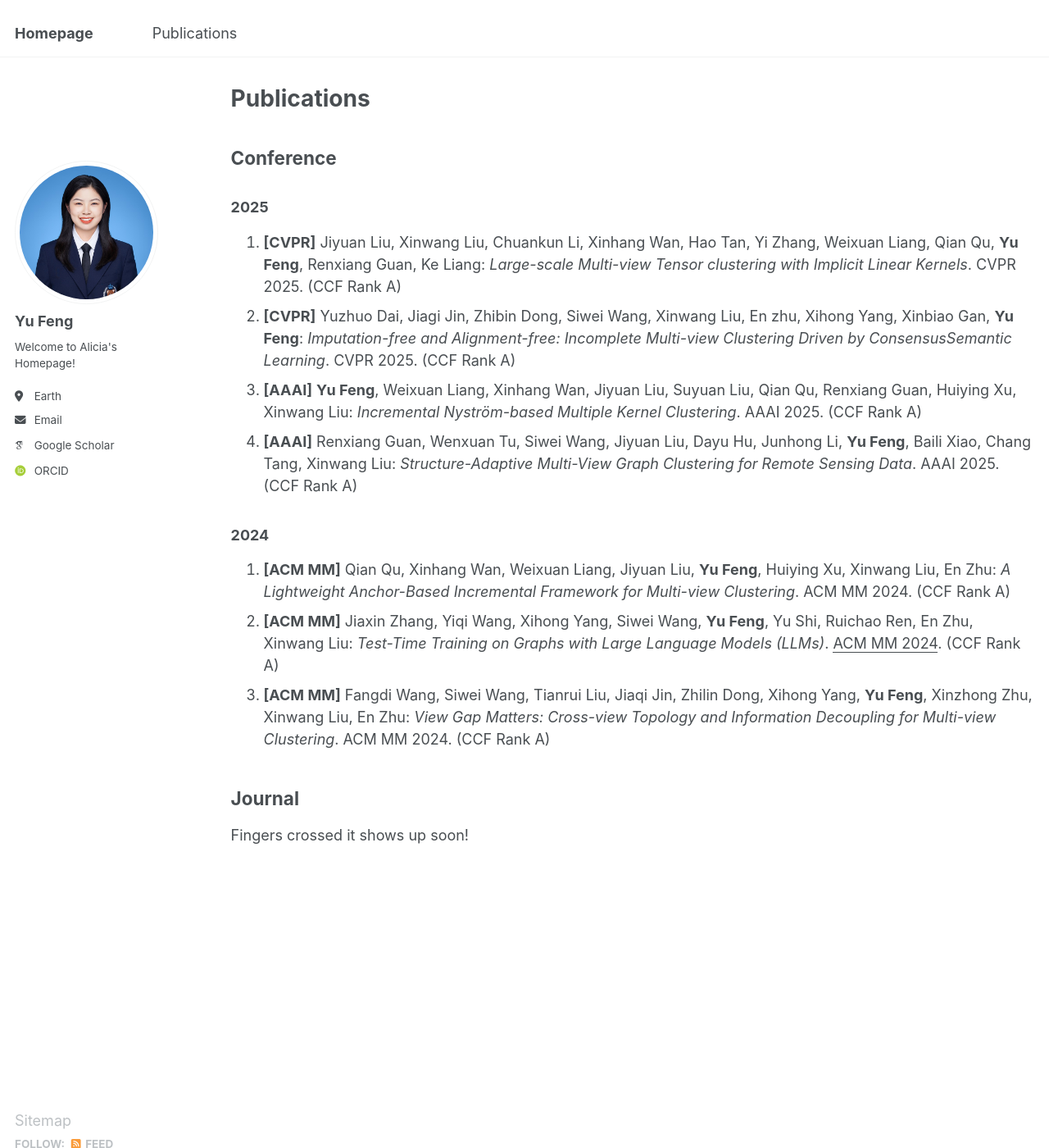
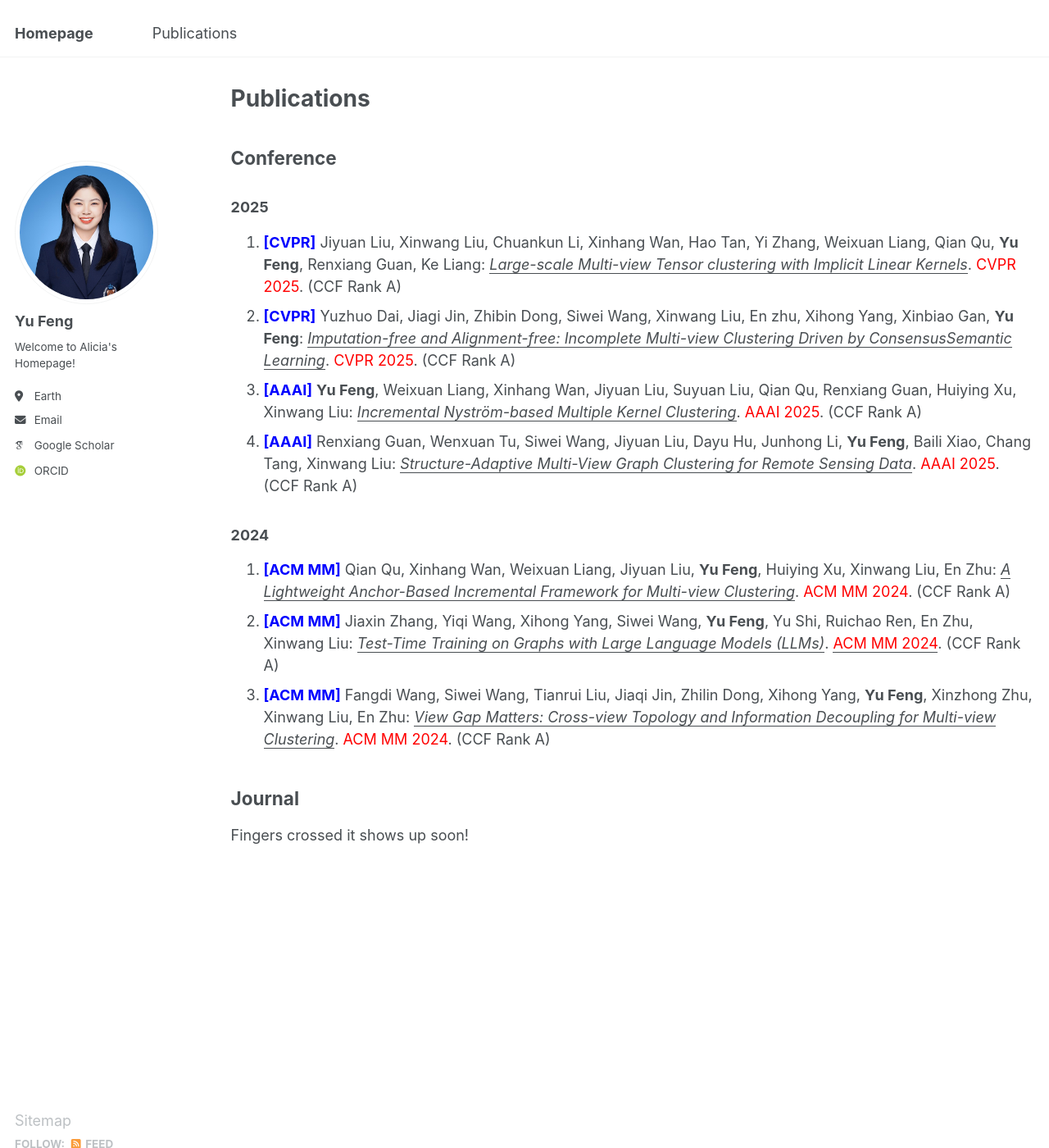
Before and after one commit to YuFeng23/YuFeng23.github.io, a Jekyll site: the page built from _pages/publications.html, in a window 1280 px wide and 1400 px high. Shown: the whole window at 82% size. Built offline with Jekyll 4.4.1, drawn with Linux system fonts in a browser that asks for light colours; some web fonts are replaced.

Commit message:
publications.html

```diff
--- a/_pages/publications.html
+++ b/_pages/publications.html
@@ -10,17 +10,17 @@ author_profile: true
 
 <h3>2025</h3>
 <ol>
-  <li><strong>[CVPR]</strong> Jiyuan Liu, Xinwang Liu, Chuankun Li, Xinhang Wan, Hao Tan, Yi Zhang, Weixuan Liang, Qian Qu, <strong>Yu Feng</strong>, Renxiang Guan, Ke Liang: <em>Large-scale Multi-view Tensor clustering with Implicit Linear Kernels</em>. CVPR 2025. (CCF Rank A)</li>
-  <li><strong>[CVPR]</strong> Yuzhuo Dai, Jiagi Jin, Zhibin Dong, Siwei Wang, Xinwang Liu, En zhu, Xihong Yang, Xinbiao Gan, <strong>Yu Feng</strong>: <em>Imputation-free and Alignment-free: Incomplete Multi-view Clustering Driven by ConsensusSemantic Learning</em>. CVPR 2025. (CCF Rank A)</li>
-  <li><strong>[AAAI]</strong> <strong>Yu Feng</strong>, Weixuan Liang, Xinhang Wan, Jiyuan Liu, Suyuan Liu, Qian Qu, Renxiang Guan, Huiying Xu, Xinwang Liu: <em>Incremental Nyström-based Multiple Kernel Clustering</em>. AAAI 2025. (CCF Rank A)</li>
-  <li><strong>[AAAI]</strong> Renxiang Guan, Wenxuan Tu, Siwei Wang, Jiyuan Liu, Dayu Hu, Junhong Li, <strong>Yu Feng</strong>, Baili Xiao, Chang Tang, Xinwang Liu: <em>Structure-Adaptive Multi-View Graph Clustering for Remote Sensing Data</em>. AAAI 2025. (CCF Rank A)</li>
+  <li><strong style="color: blue;">[CVPR]</strong> Jiyuan Liu, Xinwang Liu, Chuankun Li, Xinhang Wan, Hao Tan, Yi Zhang, Weixuan Liang, Qian Qu, <strong>Yu Feng</strong>, Renxiang Guan, Ke Liang: <em><u>Large-scale Multi-view Tensor clustering with Implicit Linear Kernels</u></em>. <span style="color: red;">CVPR 2025</span>. (CCF Rank A)</li>
+  <li><strong style="color: blue;">[CVPR]</strong> Yuzhuo Dai, Jiagi Jin, Zhibin Dong, Siwei Wang, Xinwang Liu, En zhu, Xihong Yang, Xinbiao Gan, <strong>Yu Feng</strong>: <em><u>Imputation-free and Alignment-free: Incomplete Multi-view Clustering Driven by ConsensusSemantic Learning</u></em>. <span style="color: red;">CVPR 2025</span>. (CCF Rank A)</li>
+  <li><strong style="color: blue;">[AAAI]</strong> <strong>Yu Feng</strong>, Weixuan Liang, Xinhang Wan, Jiyuan Liu, Suyuan Liu, Qian Qu, Renxiang Guan, Huiying Xu, Xinwang Liu: <em><u>Incremental Nyström-based Multiple Kernel Clustering</u></em>. <span style="color: red;">AAAI 2025</span>. (CCF Rank A)</li>
+  <li><strong style="color: blue;">[AAAI]</strong> Renxiang Guan, Wenxuan Tu, Siwei Wang, Jiyuan Liu, Dayu Hu, Junhong Li, <strong>Yu Feng</strong>, Baili Xiao, Chang Tang, Xinwang Liu: <em><u>Structure-Adaptive Multi-View Graph Clustering for Remote Sensing Data</u></em>. <span style="color: red;">AAAI 2025</span>. (CCF Rank A)</li>
 </ol>
 
 <h3>2024</h3>
 <ol>
-  <li><strong>[ACM MM]</strong> Qian Qu, Xinhang Wan, Weixuan Liang, Jiyuan Liu, <strong>Yu Feng</strong>, Huiying Xu, Xinwang Liu, En Zhu: <em>A Lightweight Anchor-Based Incremental Framework for Multi-view Clustering</em>. ACM MM 2024. (CCF Rank A)</li>
-  <li><strong>[ACM MM]</strong> Jiaxin Zhang, Yiqi Wang, Xihong Yang, Siwei Wang, <strong>Yu Feng</strong>, Yu Shi, Ruichao Ren, En Zhu, Xinwang Liu: <em>Test-Time Training on Graphs with Large Language Models (LLMs)</em>. <u>ACM MM 2024</u>. (CCF Rank A)</li>
-  <li><strong>[ACM MM]</strong> Fangdi Wang, Siwei Wang, Tianrui Liu, Jiaqi Jin, Zhilin Dong, Xihong Yang, <strong>Yu Feng</strong>, Xinzhong Zhu, Xinwang Liu, En Zhu: <em>View Gap Matters: Cross-view Topology and Information Decoupling for Multi-view Clustering</em>. ACM MM 2024. (CCF Rank A)</li>
+  <li><strong style="color: blue;">[ACM MM]</strong> Qian Qu, Xinhang Wan, Weixuan Liang, Jiyuan Liu, <strong>Yu Feng</strong>, Huiying Xu, Xinwang Liu, En Zhu: <em><u>A Lightweight Anchor-Based Incremental Framework for Multi-view Clustering</u></em>. <span style="color: red;">ACM MM 2024</span>. (CCF Rank A)</li>
+  <li><strong style="color: blue;">[ACM MM]</strong> Jiaxin Zhang, Yiqi Wang, Xihong Yang, Siwei Wang, <strong>Yu Feng</strong>, Yu Shi, Ruichao Ren, En Zhu, Xinwang Liu: <em><u>Test-Time Training on Graphs with Large Language Models (LLMs)</u></em>. <span style="color: red;"><u>ACM MM 2024</u></span>. (CCF Rank A)</li>
+  <li><strong style="color: blue;">[ACM MM]</strong> Fangdi Wang, Siwei Wang, Tianrui Liu, Jiaqi Jin, Zhilin Dong, Xihong Yang, <strong>Yu Feng</strong>, Xinzhong Zhu, Xinwang Liu, En Zhu: <em><u>View Gap Matters: Cross-view Topology and Information Decoupling for Multi-view Clustering</u></em>. <span style="color: red;">ACM MM 2024</span>. (CCF Rank A)</li>
 </ol>
 
 <h2>Journal</h2>
```
